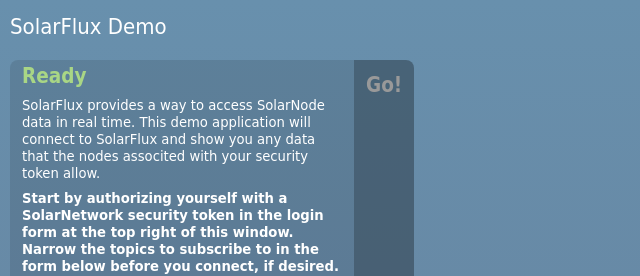
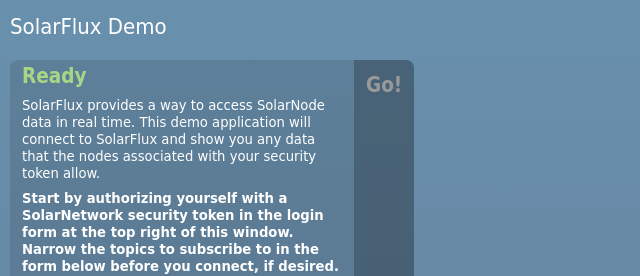
Before and after one commit to SolarNetwork/solarflux-demo-ui, a website built with webpack: page src/index.html in a window 1280 px wide. Shown: the top 276 px of the page, 0-640 px from the left. Built offline with nearby package versions, Linux system fonts and the light colour scheme; what cbor-sync, solarnetwork-api-core would draw is missing.

Commit message:
Fix typo.

```diff
--- a/src/index.html
+++ b/src/index.html
@@ -38,7 +38,7 @@
         <h2>Ready</h2>
         <p>
           SolarFlux provides a way to access SolarNode data in real time. This demo application will
-          connect to SolarFlux and show you any data that the nodes associted with your security
+          connect to SolarFlux and show you any data that the nodes associated with your security
           token allow.
         </p>
 
```
